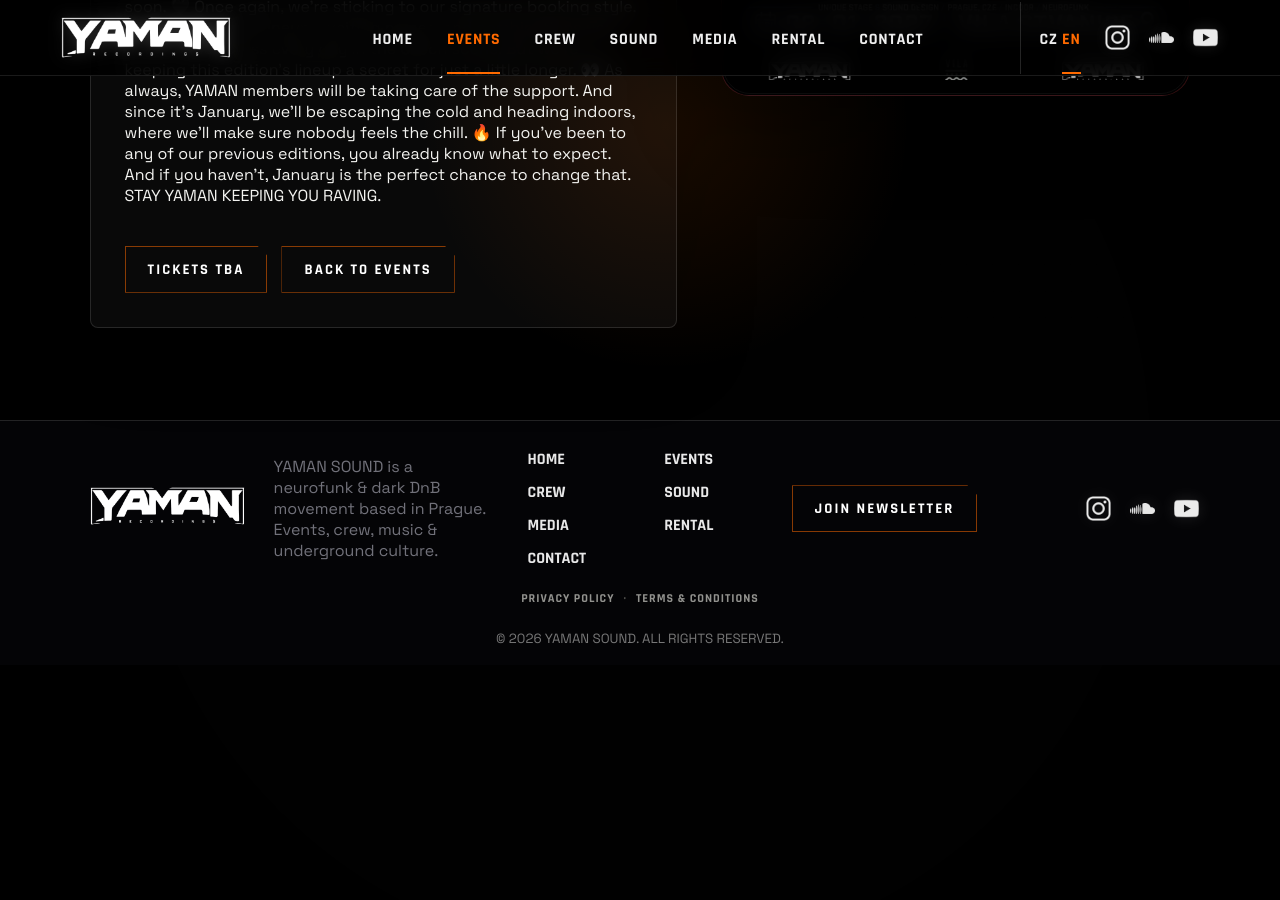
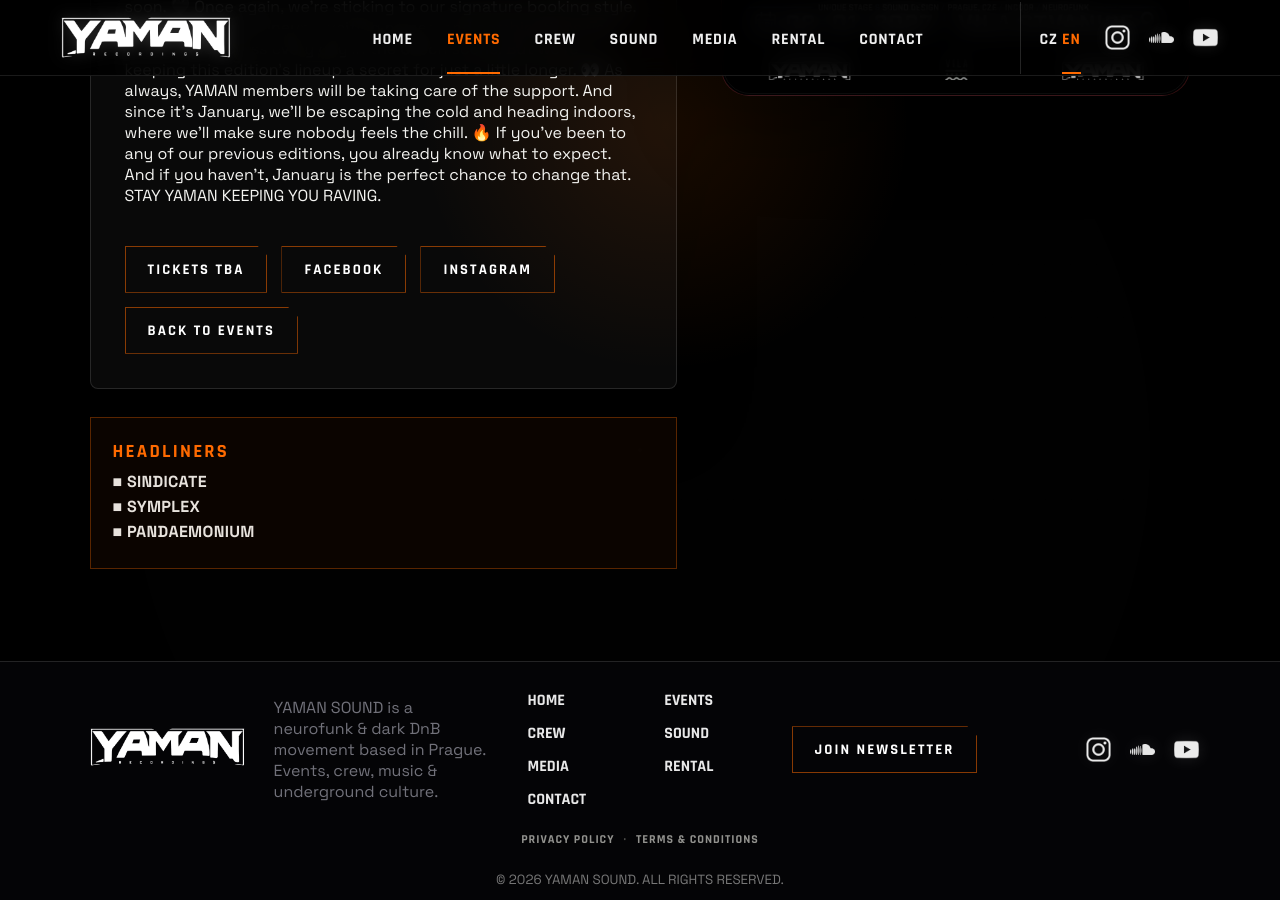
Before and after one commit to xxlopa/yaman-sound.eu, a Jekyll site: the page built from _events/hauntedvila-winterfunk-i.md, in a window 1280 px wide and 900 px high, scrolled down 653 px. Built offline with Jekyll 4.4.1, drawn with Linux system fonts in a browser that asks for light colours; before the commit the page ends 1318 px from its top, so only the background shows below that.

Commit message:
Update _events/hauntedvila-winterfunk-i.md (via Pages CMS)

```diff
--- a/_events/hauntedvila-winterfunk-i.md
+++ b/_events/hauntedvila-winterfunk-i.md
@@ -77,4 +77,10 @@
   KEEPING YOU RAVING.
 ticket_url: TBA
 ticket_label: Tickets TBA
+facebook: https://fb.me/e/4oikeGH8W
+instagram: https://www.instagram.com/p/DfHSFq4ML4G/
+lineup_headliners:
+  - SINDICATE
+  - SYMPLEX
+  - PANDAEMONIUM
 ---
```
